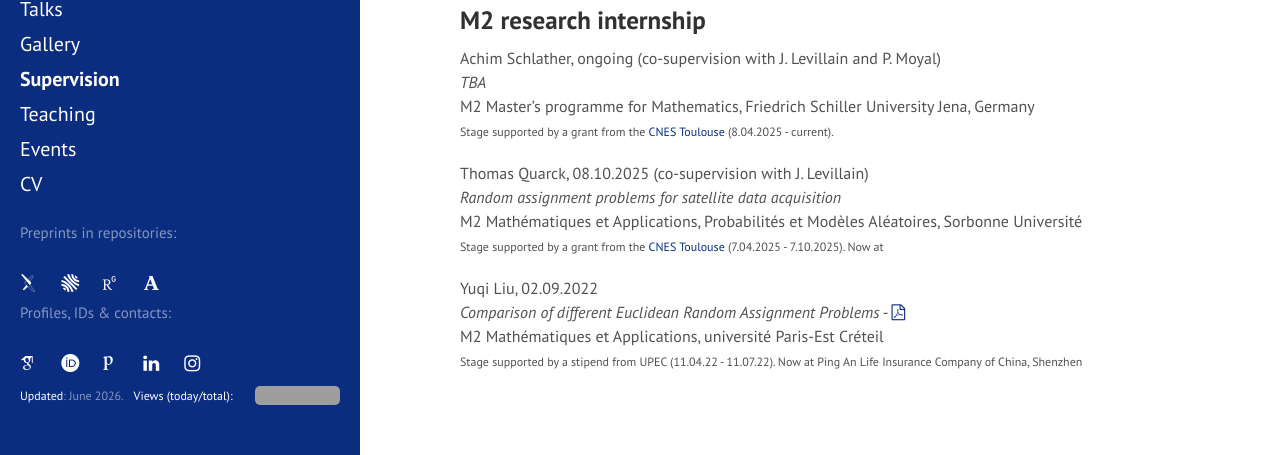
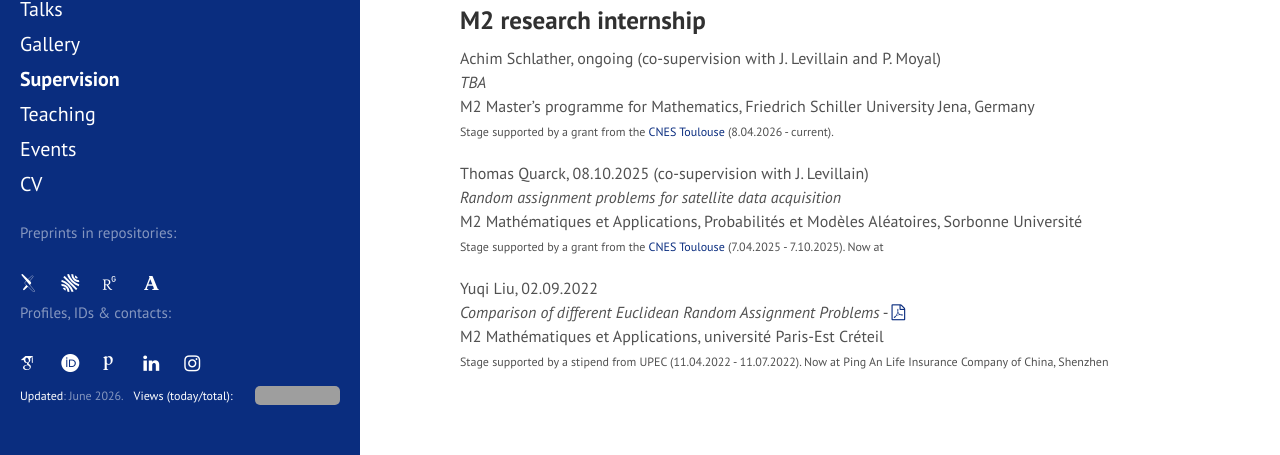
Before and after one commit to matteodachille/matteodachille.github.io, a Jekyll site: the page built from supervision.md, in a window 1280 px wide and 900 px high. Shown: the part 269-724 px from the top of the window. Built offline with Jekyll 4.4.1, drawn with Linux system fonts in a browser that asks for light colours; nearby versions of some CDN libraries; some web fonts are replaced; grey boxes are pictures that could not be loaded.

Commit message:
Fixed typos

```diff
--- a/supervision.md
+++ b/supervision.md
@@ -19,7 +19,7 @@ Achim Schlather, ongoing (co-supervision with J. Levillain and P. Moyal) <br/>
  _TBA_ <br/>
 M2 Master’s programme for Mathematics, Friedrich Schiller University Jena, Germany
  {: style="font-size: 16px" }
- Stage supported by a grant from the [CNES Toulouse](https://cnes.fr/en){:target="_blank"} (8.04.2025 - current).
+ Stage supported by a grant from the [CNES Toulouse](https://cnes.fr/en){:target="_blank"} (8.04.2026 - current).
  {: style="font-size: 12px; margin-top: -15px;" }
 
 
@@ -37,7 +37,7 @@ acquisition_ <br/>
   _Comparison of different Euclidean Random Assignment Problems_ - [<i class="fa fa-file-pdf-o" aria-hidden="true"></i>]({{ site.baseurl }}downloads/Liu.pdf){:target="_blank"}<br/>
   M2 Mathématiques et Applications, université Paris-Est Créteil
   {: style="font-size: 16px" }
-  Stage supported by a stipend from UPEC (11.04.22 - 11.07.22). Now at Ping An Life Insurance Company of China, Shenzhen
+  Stage supported by a stipend from UPEC (11.04.2022 - 11.07.2022). Now at Ping An Life Insurance Company of China, Shenzhen
   {: style="font-size: 12px; margin-top: -15px;" }
 
   <br/>
```
